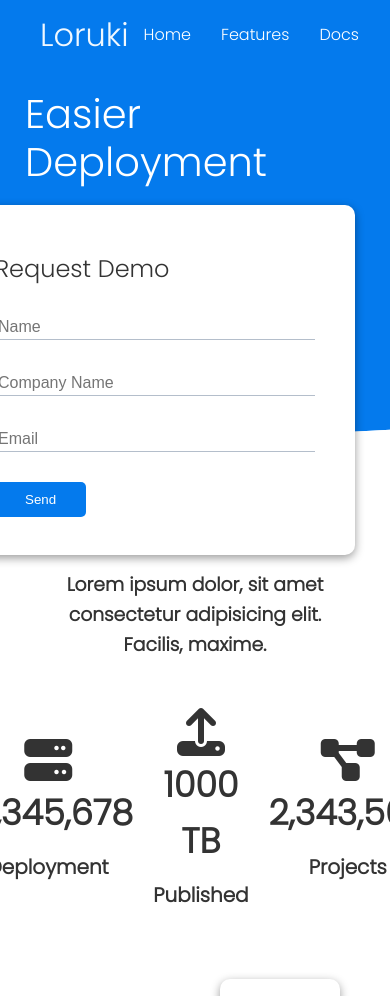
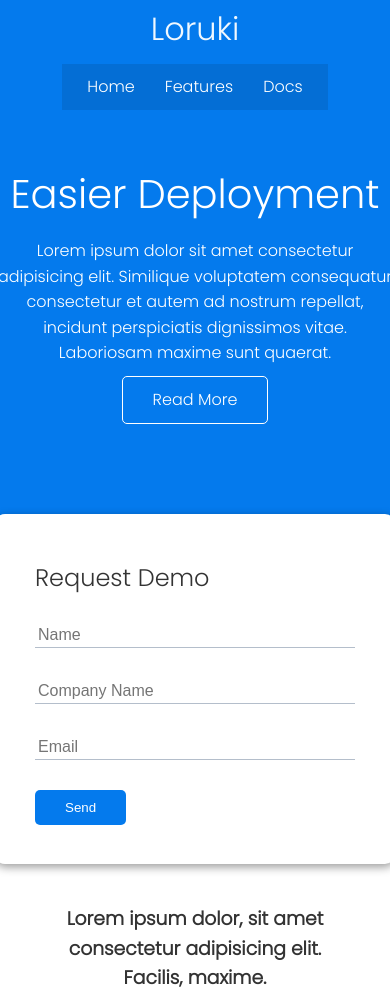
Before and after one commit to Itachi8374/TraversyMediaProjects, a plain HTML site: page CSS/CssGrid/index.html in a window 390 px wide. Shown: the top 996 px of the page. Drawn offline with Linux system fonts and the light colour scheme.

Commit message:
added responsiveness

```diff
--- a/CSS/CssGrid/css/style.css
+++ b/CSS/CssGrid/css/style.css
@@ -189,3 +189,51 @@ img{
 .social a{
     margin: 0px 10px;
 }
+
+/* Media Query */
+/* Tablets and under */
+
+@media(max-width: 768px){
+    .grid,
+    .showcase .grid,
+    .cli .grid,
+    .stats .grid,
+    .cloud .grid{
+        grid-template-columns: 1fr;
+        grid-template-rows: 1fr;
+    }
+
+    .showcase{
+        height: auto;
+    }
+
+    .showcase-text{
+        text-align: center;
+        margin-top: 40px;
+    }
+
+    .showcase-form{
+        justify-self: center;
+        margin: auto;
+    }
+
+    .cli .grid > *:first-child{
+        grid-column: 1 ;
+        grid-row: 1;
+    }
+}
+
+/* Mobile */
+@media(max-width: 500px){
+    .navbar{
+        height: 110px;
+    }
+    .navbar .flex{
+        flex-direction: column;
+    }
+    .navbar ul{
+        padding: 10px;
+        background-color: rgba(0, 0, 0, 0.1);
+    }
+
+}
```
